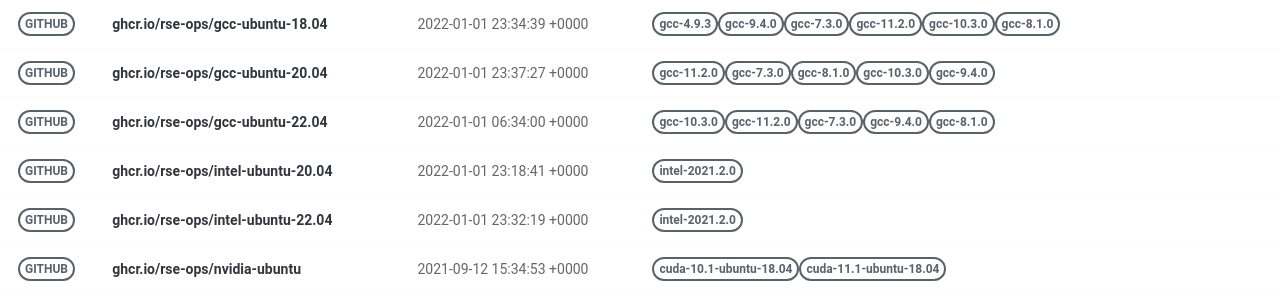
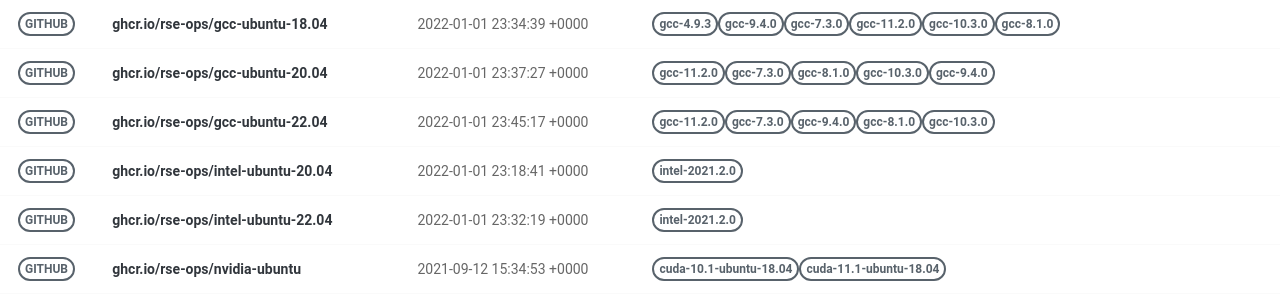
Before and after one commit to rse-ops/docker-images, a Jekyll site: the page built from pages/index.md, in a window 1280 px wide. Shown: the part 375-675 px from the top of the page. Built offline with Jekyll 4.4.1, drawn with Linux system fonts in a browser that asks for light colours; nearby versions of some CDN libraries.

Commit message:
Automated push to update library 2022-01-01

```diff
--- a/_library/ghcr.io-rse-ops-gcc-ubuntu-22.04.md
+++ b/_library/ghcr.io-rse-ops-gcc-ubuntu-22.04.md
@@ -1,14 +1,11 @@
 ---
 layout: container
 name: ghcr.io/rse-ops/gcc-ubuntu-22.04
-updated_at: 2022-01-01 06:34:00.432602
+updated_at: 2022-01-01 23:45:17.999685
 
 
 container_url: https://github.com/orgs/rse-ops/packages/container/package/gcc-ubuntu-22.04
 versions:
- - tag: gcc-10.3.0
-   dockerfile: https://github.com/rse-ops/docker-images/blob/main/ubuntu/gcc/Dockerfile
-   manifest: https://crane.ggcr.dev/manifest/ghcr.io/rse-ops/gcc-ubuntu-22.04:gcc-10.3.0
  - tag: gcc-11.2.0
    dockerfile: https://github.com/rse-ops/docker-images/blob/main/ubuntu/gcc/Dockerfile
    manifest: https://crane.ggcr.dev/manifest/ghcr.io/rse-ops/gcc-ubuntu-22.04:gcc-11.2.0
```
Also changed, not shown: other parts of _library/ghcr.io-rse-ops-gcc-ubuntu-22.04.md (+3 -0 lines).
